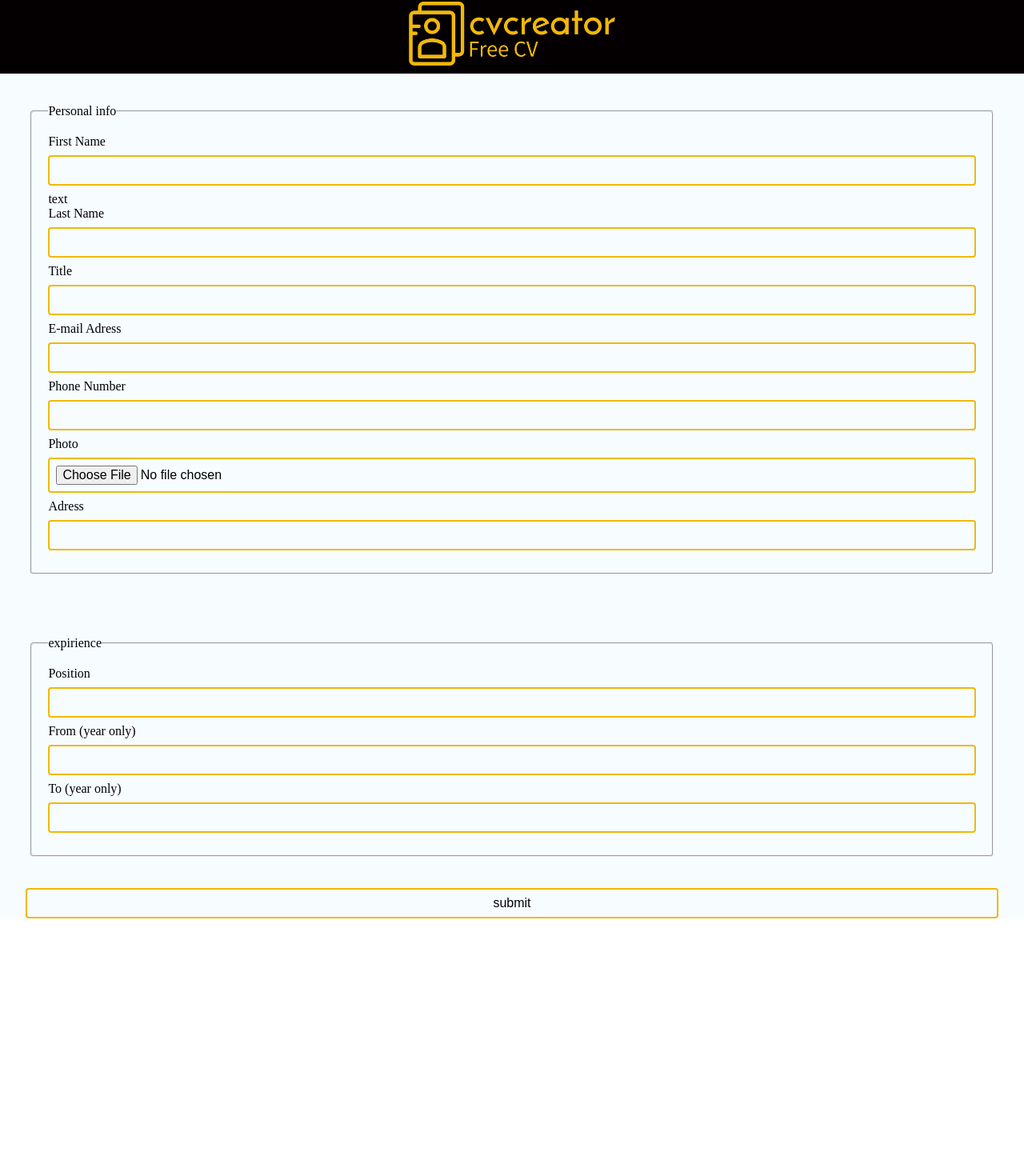
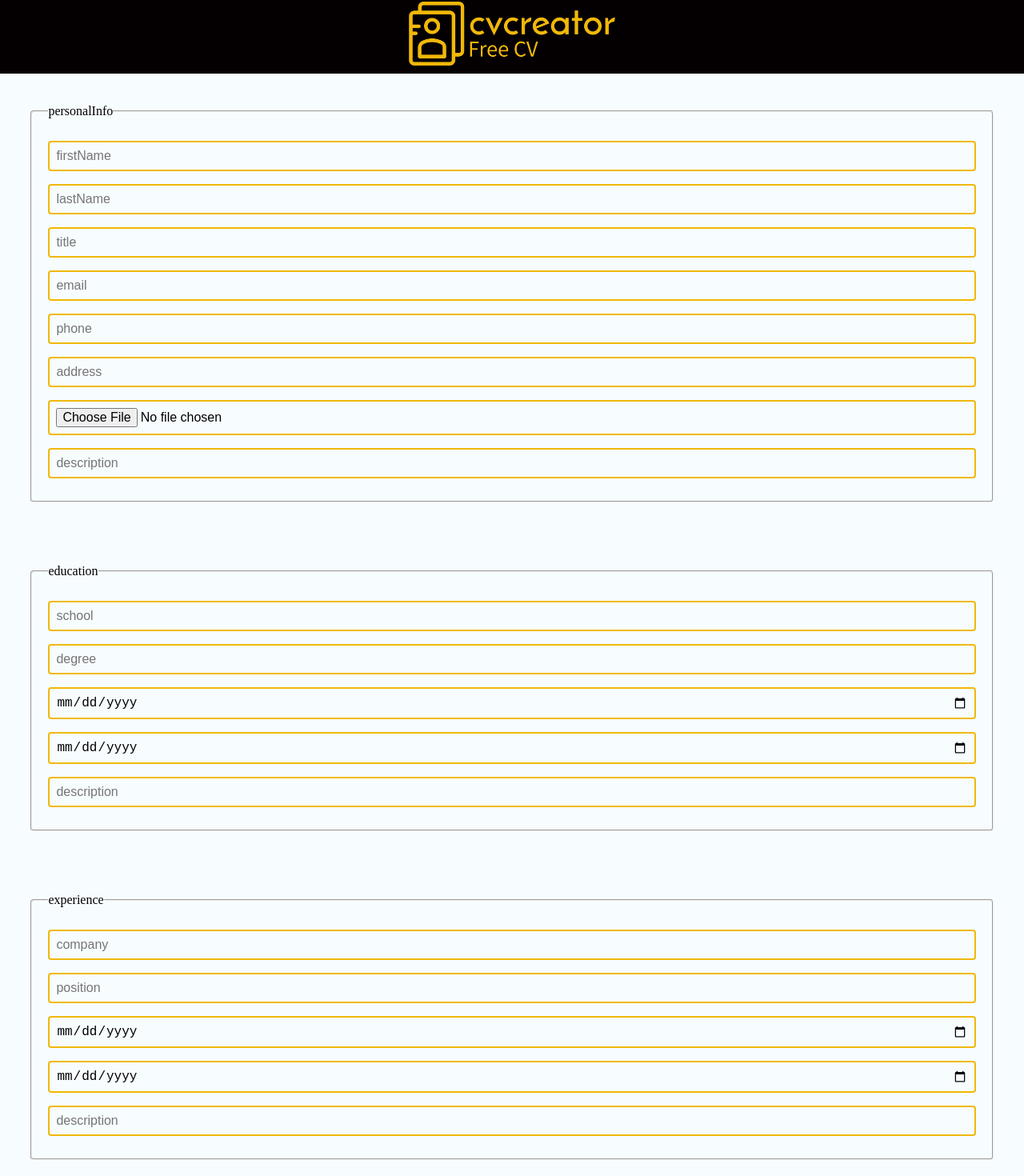
Before and after one commit to AirGamming/odin-cv-project, a React (Create React App) app: page / in a window 1280 px wide. Shown: the part 8-1478 px from the top of the page at 80% size. Before the commit the page ends 1156 px from the top, so only its background shows below. Built offline with nearby package versions, Linux system fonts and the light colour scheme.

Commit message:
css files refactor, working form

```diff
--- a/package.json
+++ b/package.json
@@ -6,6 +6,7 @@
     "@testing-library/jest-dom": "^5.16.5",
     "@testing-library/react": "^13.4.0",
     "@testing-library/user-event": "^13.5.0",
+    "jspdf": "^2.5.1",
     "prettier": "^2.8.4",
     "react": "^18.2.0",
     "react-dom": "^18.2.0",
--- a/src/App.js
+++ b/src/App.js
@@ -1,11 +1,23 @@
 import Form from "./components/Form";
 import Header from "./components/Header";
-import "./app.css"
+import "./css/app.css"
+import { jsPDF } from "jspdf";
+
 function App() {
+	const doc = new jsPDF();
+
+	doc.text("hello world",10,10)
+
+	let savePDF = () =>
+	{
+		doc.save("cv.pdf")
+	}
+
 	return (
 		<div className="App">
       <Header />
 			<Form />
+			<button onClick={savePDF}>save PDF</button>
 		</div>
 	);
 }
--- a/src/components/Form.js
+++ b/src/components/Form.js
@@ -1,86 +1,45 @@
-import React from "react";
-import "./Form.css"
+import React, { Component } from "react";
+import "../css/Form.css"
+import data from "./formFields.json"
 
-
-const Form = () =>{
-
-
+class Form extends Component{
+    render(){
         return(
         <form>
-            <fieldset id="personal">
-            <legend>Personal info</legend>
-                <label htmlFor="firstName">First Name</label>
-                <input required
-                type="text"
-                name="firtName"
-                id="firstName"
+            {data.map((el) =>{
+            return(
+            <fieldset id={el.name}>
+            <legend>{el.name}</legend>
+                {el.components.map(e =>{
+                    if(e.required){
+                        return(
+                            <input
+                            type={e.type}
+                            name={e.name}
+                            placeholder={e.name}
+                            required
                             />
-                text
-
-                <label htmlFor="email">Last Name</label>
-                <input required
-                type="text"
-                name="lastName"
-                id="lastName"
+                        )
+                    }
+                    else{
+                        return(
+                            <input
+                            type={e.type}
+                            name={e.name}
+                            placeholder={e.name}
                             />
-
-                <label htmlFor="title">Title</label>
-                <input
-                type="text"
-                name="title"
-                id="title"
-                />
-
-                <label htmlFor="email">E-mail Adress</label>
-                <input
-                type="email"
-                name="email"
-                id="email"
-                />
-
-                <label htmlFor="phoneNumber">Phone Number</label>
-                <input type="number"
-                name="phoneNumber"
-                id="phoneNumber"
-                />
-
-                <label htmlFor="photo">Photo</label>
-                <input type="file" />
-                <label htmlFor="adress">Adress</label>
-                <input
-                type="text"
-                name="adress"
-                id="adress"
-                />
-
-            </fieldset >
-
-
-            <fieldset id="expirience">
-            <legend>expirience</legend>
-
-                <label htmlFor="position">Position</label>
-                <input
-                type="text"
-                name="position"
-                id="position"/>
-
-                <label htmlFor="from">From (year only)</label>
-                <input
-                type="text"
-                name="from"
-                id="from"/>
-
-                <label htmlFor="from">To (year only)</label>
-                <input
-                type="text"
-                name="to"
-                id="to"/>
+                    )
+                }
+                })
+                }
             </fieldset>
-
-            <button type="submit">submit</button>
+            )
+            }
+            )}
         </form>
         )
     }
+}
 
-export default Form
+
+export default Form;
--- a/src/components/Header.js
+++ b/src/components/Header.js
@@ -1,6 +1,6 @@
 import React from "react";
 import Logo from "../images/cv-creator-high-resolution-logo-color-on-transparent-background.png";
-import "./header.css"
+import "../css/header.css"
 
 function Header() {
 	return (
--- a/src/components/formFields.json
+++ b/src/components/formFields.json
@@ -1,37 +1,109 @@
+[
     {
-    "personalInfo":{
         "repeat": false,
-        "firstName":{
+        "name": "personalInfo",
+        "components":[
+        {
+        "name":"firstName",
         "type":"text",
         "required":true
         },
-        "lastName":{
+        {
+            "name":"lastName",
             "type":"text",
             "required":true
         },
-        "title":{
+        {
+            "name": "title",
             "type":"text",
             "required":true
         },
-        "email":{
+        {
+            "name": "email",
             "type":"email",
             "required":true
         },
-        "phone":{
+        {
+            "name": "phone",
             "type":"number",
             "required":true
         },
-        "address":{
+        {
+            "name": "address",
             "type":"text",
             "required":true
         },
-        "photo":{
+        {
+            "name": "photo",
             "type":"file",
             "required":false
         },
-        "description":{
+        {
+            "name": "description",
             "type":"textarea",
             "required":false
         }
+    ]
+    },
+    {
+    "name": "education",
+    "repeat": true,
+    "components": [
+        {
+            "name":"school",
+            "type":"text",
+            "required":true
+        },
+        {
+            "name":"degree",
+            "type":"text",
+            "required":true
+        },
+        {
+            "name": "stated",
+            "type":"date",
+            "required":true
+        },
+        {
+            "name": "ended",
+            "type":"date",
+            "required":true
+        },
+        {
+            "name": "description",
+            "type":"textarea",
+            "required":false
+        }]
+    },
+    {
+        "name": "experience",
+        "repeat": true,
+         "components": [
+        {
+            "name":"company",
+            "type":"text",
+            "required":true
+        },
+        {
+            "name": "position",
+            "type":"text",
+            "required":true
+        },
+        {
+            "name": "starting",
+            "type":"date",
+            "required":true
+        },
+        {
+            "name": "ending",
+            "type":"date",
+            "required":true
+        },
+        {
+            "name": "description",
+            "type":"textarea",
+            "required":false
         }
+    ]
     }
+]
```
Also changed, not shown: src/components/DocPreview.js (added, +12 -0 lines), src/css/Form.css (renamed from src/components/Form.css), src/css/app.css (renamed from src/app.css), src/css/header.css (renamed from src/components/header.css), 1 other file (tests, documents, lock files or other folders). Lines whose indentation alone changed are shown as unchanged.
